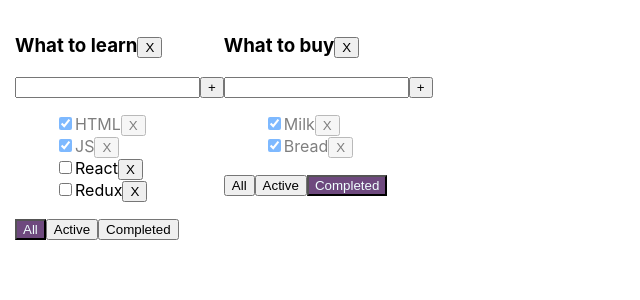
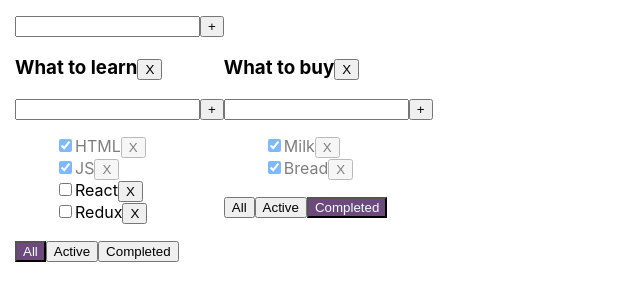
Before and after one commit to Evgeniy-92/todolist-copy, a React (Create React App) app: page / in a window 1280 px wide. Shown: the top 300 px of the page, without its empty margins (0-640 px from the left). Built offline with nearby package versions, Linux system fonts and the light colour scheme.

Commit message:
added component AddItemForms, added function addTodolist

```diff
--- /dev/null
+++ b/src/AddItemFors/AddItemForms.module.css
@@ -0,0 +1,6 @@
+.error {
+    border: 2px solid #d50808;
+}
+.errorMessage {
+    color: #d50808;
+}
--- /dev/null
+++ b/src/AddItemFors/AddItemForms.tsx
@@ -0,0 +1,41 @@
+import React, {ChangeEvent, KeyboardEvent, useState} from "react";
+import style from "./AddItemForms.module.css";
+
+export type AddItemFormsPropsType = {
+    addItem: (title: string) => void
+}
+
+export function AddItemForms(props: AddItemFormsPropsType) {
+    const [newTitle, setNewTitle] = useState('')
+    const [error, setError] = useState<string>('')
+    const changeNewTitleHandler = (e: ChangeEvent<HTMLInputElement>) => {
+        setNewTitle(e.currentTarget.value)
+        setError('')
+    }
+    const addItemHandler = () => {
+        if (newTitle.trim() === '') {
+            setError('Field is required')
+            return
+        }
+        props.addItem(newTitle)
+        setNewTitle('')
+    }
+    const onEnterAddTaskHandler = (e: KeyboardEvent<HTMLInputElement>) => {
+        if (e.ctrlKey && e.code === 'Enter') {
+            addItemHandler()
+        }
+    }
+    return (
+        <div>
+            <input
+                value={newTitle}
+                onChange={changeNewTitleHandler}
+                onKeyPress={onEnterAddTaskHandler}
+                type="text"
+                className={error ? style.error : ''}
+            />
+            <button onClick={addItemHandler}>+</button>
+            {error && <div className={style.errorMessage}>{error}</div>}
+        </div>
+    )
+}
--- a/src/App.css
+++ b/src/App.css
@@ -3,7 +3,11 @@ body {
 }
 .App {
   display: flex;
+  flex-direction: column;
 }
 ul {
   list-style-type: none;
 }
+.todolist {
+  display: flex;
+}
--- a/src/App.tsx
+++ b/src/App.tsx
@@ -2,6 +2,8 @@ import React, {useState} from 'react';
 import './App.css';
 import {Todolist} from "./Todolist/Todolist";
 import {v1} from "uuid";
+import {Component1} from "./Component1";
+import {AddItemForms} from "./AddItemFors/AddItemForms";
 
 function App() {
     const todolistID1 = v1()
@@ -32,7 +34,7 @@ function App() {
     }
 
     const addTask = (taskName: string, todolistID: string) => {
-        const newTask: taskType = {id: v1(), taskName, isDone: false }
+        const newTask: taskType = {id: v1(), taskName, isDone: false}
         setTasks({...tasks, [todolistID]: [newTask, ...tasks[todolistID]]})
     }
 
@@ -41,7 +43,10 @@ function App() {
     }
 
     const changeStatus = (idTask: string, isDone: boolean, todolistID: string) => {
-        setTasks({...tasks, [todolistID]: tasks[todolistID].map(t => t.id === idTask ? {...t, isDone}: t)})
+        setTasks({
+            ...tasks,
+            [todolistID]: tasks[todolistID].map(t => t.id === idTask ? {...t, isDone} : t)
+        })
     }
 
     const removeTodolist = (todolistID: string) => {
@@ -49,9 +54,21 @@ function App() {
         delete tasks[todolistID]
         setTasks({...tasks})
     }
+    const addTodolist = (todolistName: string) => {
+        const newTodolistID = v1()
+        const newTodolist: todolistType = {
+            id: newTodolistID,
+            title: todolistName,
+            filter: 'all'
+        }
+        setTodolist([newTodolist, ...todolist])
+        setTasks({...tasks, [newTodolistID]: []})
+    }
 
     return (
         <div className="App">
+            <AddItemForms addItem={addTodolist}/>
+            <div className="todolist">
                 {
                     todolist.map(tl => {
                         let tasksForTodolist = tasks[tl.id]
@@ -74,9 +91,11 @@ function App() {
                                 filter={tl.filter}
                                 removeTodolist={removeTodolist}
                             />
+
                         )
                     })
                 }
+            </div>
         </div>
     );
 }
--- /dev/null
+++ b/src/Component1.tsx
@@ -0,0 +1,63 @@
+import React, {ChangeEvent, useState} from "react";
+
+export type PropsType = {
+
+}
+
+export type UsersType = {
+    [key: string]: {name: string, lastName: string}
+}
+
+
+export const Component1 = (props: PropsType) => {
+
+    const [usersID, setUsersID] = useState([29,27])
+    const [users, setUsers] = useState<UsersType>({
+        '29': {name: 'Evgeniy', lastName: 'Drozd'},
+        '27': {name: 'Karina', lastName: 'Drozd'},
+    })
+    const [nameValue, setNameValue] = useState('')
+    const [lastNameValue, setLastNameValue] = useState('')
+    const [ageValue, setAgeValue] = useState<number>(0)
+
+    const changeNameValue = (e: ChangeEvent<HTMLInputElement>) => {
+        setNameValue(e.currentTarget.value)
+    }
+    const changeLastNameValue = (e: ChangeEvent<HTMLInputElement>) => {
+        setLastNameValue(e.currentTarget.value)
+    }
+    const changeAgeValue = (e: ChangeEvent<HTMLInputElement>) => {
+        setAgeValue(Number(e.currentTarget.value))
+    }
+
+    const addUser = () => {
+        setUsersID([...usersID, ageValue])
+        setUsers({...users, [ageValue]: {name: nameValue, lastName: lastNameValue}})
+        setNameValue('')
+        setLastNameValue('')
+        setAgeValue(0)
+    }
+    const removeUser = (id: number) => {
+        setUsersID(usersID.filter(u => u !== id))
+        delete users[id]
+        setUsers({...users})
+    }
+    const [initName, setInitName] = useState<number>(0)
+    return (
+        <div>
+            <input type="text" placeholder={'name'} value={nameValue} onChange={changeNameValue}/>
+            <input type="text" placeholder={'last name'} value={lastNameValue} onChange={changeLastNameValue}/>
+            <input type="number" value={ageValue} onChange={changeAgeValue}/>
+            <button onClick={addUser}>Add</button>
+            {usersID.map(u => {
+                const userName = initName !== u ? <span onClick={() => setInitName(u)}>{users[u].name}</span>: <input onBlur={() => setInitName(0)} type="text"/>
+                return (
+                    <h2 key={u}>
+                        <div>User ID: <span>{u}</span> Name: {userName}</div>
+                        <button onClick={() => removeUser(u)}>X</button>
+                    </h2>
+                )
+            })}
+        </div>
+    )
+}
--- a/src/Todolist/Todolist.module.css
+++ b/src/Todolist/Todolist.module.css
@@ -1,9 +1,3 @@
-.error {
-    border: 2px solid #d50808;
-}
-.errorMessage {
-    color: #d50808;
-}
 .filter {
     cursor: pointer;
 }
--- a/src/Todolist/Todolist.tsx
+++ b/src/Todolist/Todolist.tsx
@@ -1,6 +1,7 @@
-import React, {ChangeEvent, KeyboardEvent, useState} from "react";
+import React, {ChangeEvent} from "react";
 import {filterValuesType, taskType} from "../App";
 import style from "./Todolist.module.css"
+import {AddItemForms} from "../AddItemFors/AddItemForms";
 
 type TodolistProps = {
     title: string
@@ -16,45 +17,19 @@ type TodolistProps = {
 export function Todolist({title, tasks, deleteTask, changeFilter,
                              addTask, changeStatus, filter,
                              todolistID, removeTodolist}: TodolistProps) {
-    const [newTaskName, setNewTaskName] = useState('')
-    const [error, setError] = useState<string>('')
     const changeFilerOnOllHandler = () => {changeFilter('all', todolistID)}
     const changeFilerOnActiveHandler = () => {changeFilter('active', todolistID)}
     const changeFilerOnCompletedHandler = () => {changeFilter('completed', todolistID)}
-    const changeNewTaskNameHandler = (e: ChangeEvent<HTMLInputElement>) => {
-        setNewTaskName(e.currentTarget.value)
-        setError('')
-    }
-    const addTaskHandler = () => {
-        if (newTaskName.trim() === '') {
-            setError('Field is required')
-            return
-        }
-        addTask(newTaskName.trim(), todolistID)
-        setNewTaskName('')
-    }
-    const onEnterAddTaskHandler = (e: KeyboardEvent<HTMLInputElement>) => {
-        if (e.ctrlKey && e.code === 'Enter') {
-            addTaskHandler()
-        }
-    }
     const removeTodolistHandler = () => {
         removeTodolist(todolistID)
+    }
+    const addTaskHandler = (taskName: string) => {
+        addTask(taskName, todolistID)
     }
     return (
         <div>
             <h3>{title}<button onClick={removeTodolistHandler}>X</button></h3>
-            <div>
-                <input
-                    value={newTaskName}
-                    onChange={changeNewTaskNameHandler}
-                    onKeyPress={onEnterAddTaskHandler}
-                    type="text"
-                    className={error ? style.error : ''}
-                />
-                <button onClick={addTaskHandler}>+</button>
-                {error && <div className={style.errorMessage}>{error}</div>}
-            </div>
+            <AddItemForms  addItem={addTaskHandler}/>
             <ul>
                 {
                     tasks.map(el => {
```
Lines whose indentation alone changed are shown as unchanged.
